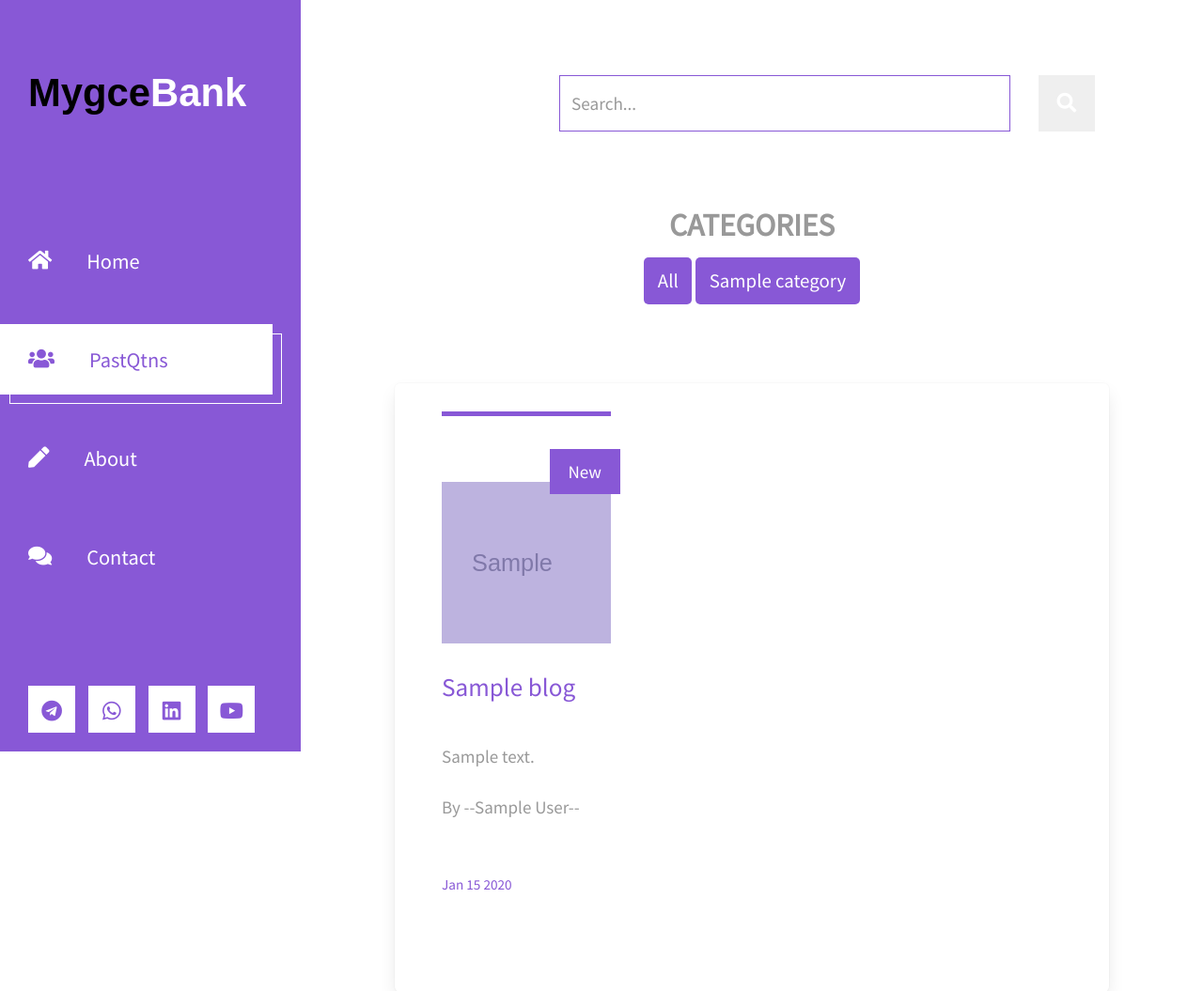
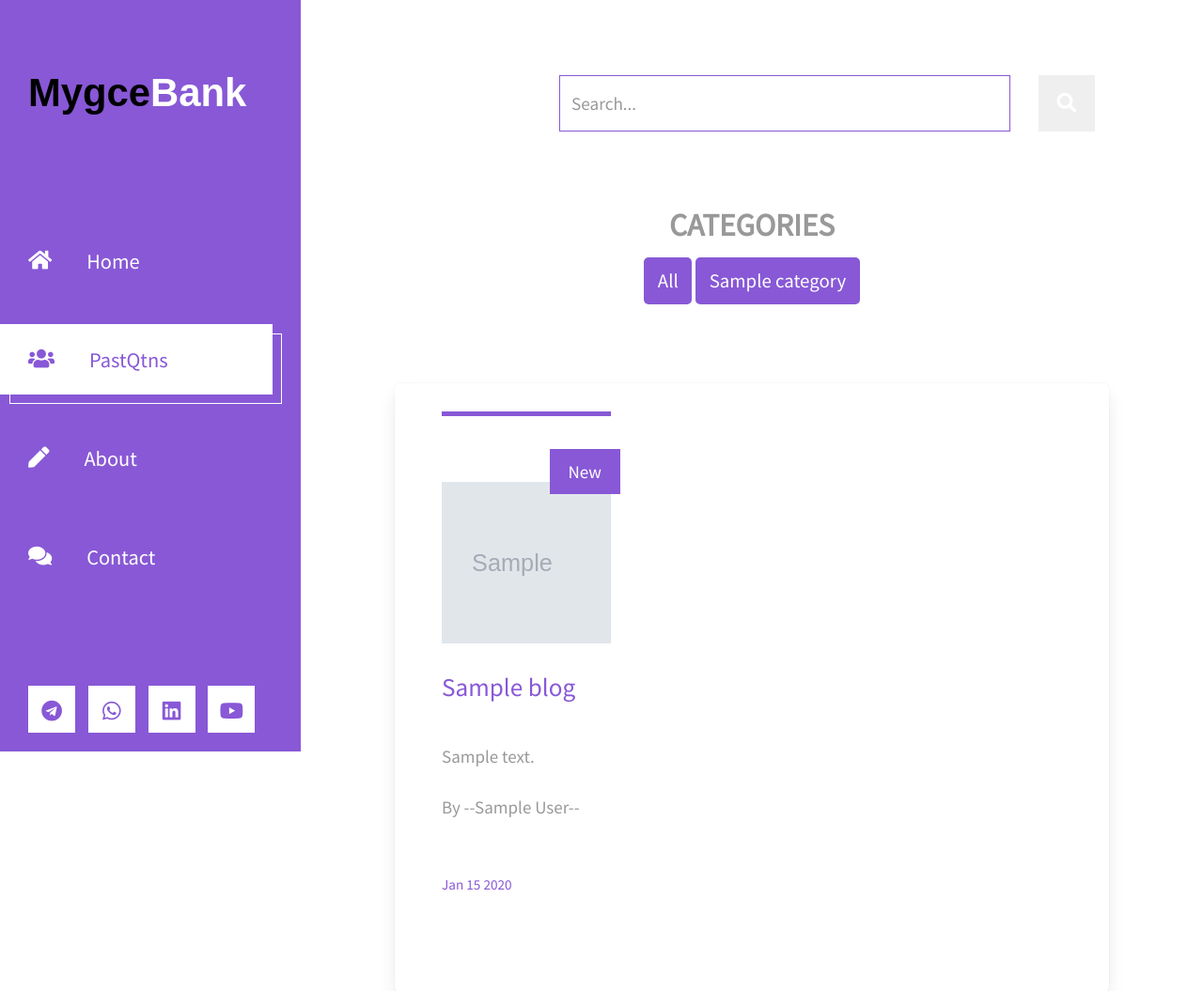
Before and after one commit to LnPaulin/MygceBank, a Django app: template blog/templates/blog/all_blogs.html in a window 1280 px wide. Shown: the top 1055 px of the page at 94% size. Run offline with Django 3.2, Linux system fonts and the light colour scheme; tables that the repository leaves empty hold one stand-in row (values such as "Sample post"); the template is opened without the code that fills it: values that come from a table or form of the project are taken from there, most other values are stand-ins (such as "Sample title", 1, 10 or a date in 2020); grey boxes marked "Sample" are stand-in pictures; data that the repository does not hold is empty; some libraries are stand-ins or nearby versions.

Commit message:
css color on detail page

```diff
--- a/portfolio/static/css/templatemo-xtra-blog.css
+++ b/portfolio/static/css/templatemo-xtra-blog.css
@@ -191,7 +191,7 @@ ul {
 
 .tm-post-link-inner {
     overflow: hidden;
-    background: #8858d6;
+    /* background: #8858d6; */
 }
 
 .tm-post-link img {
```
